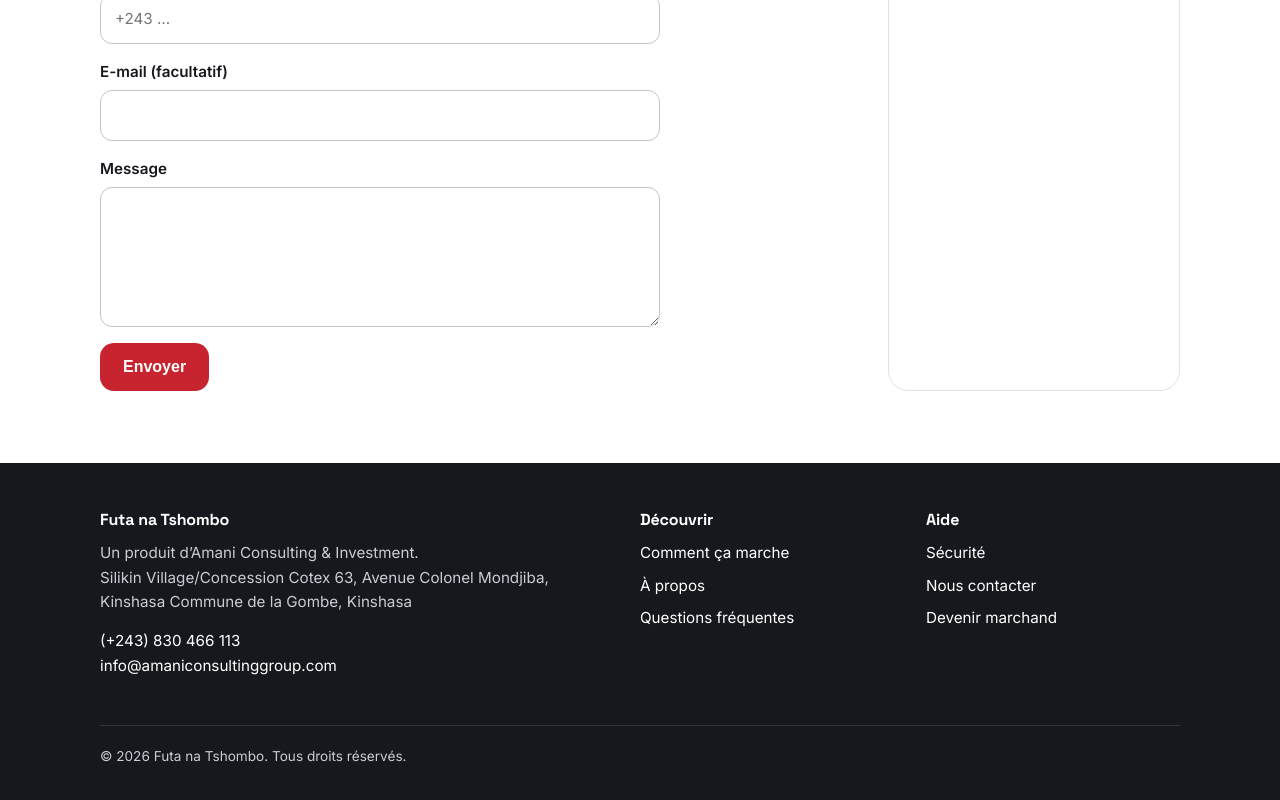
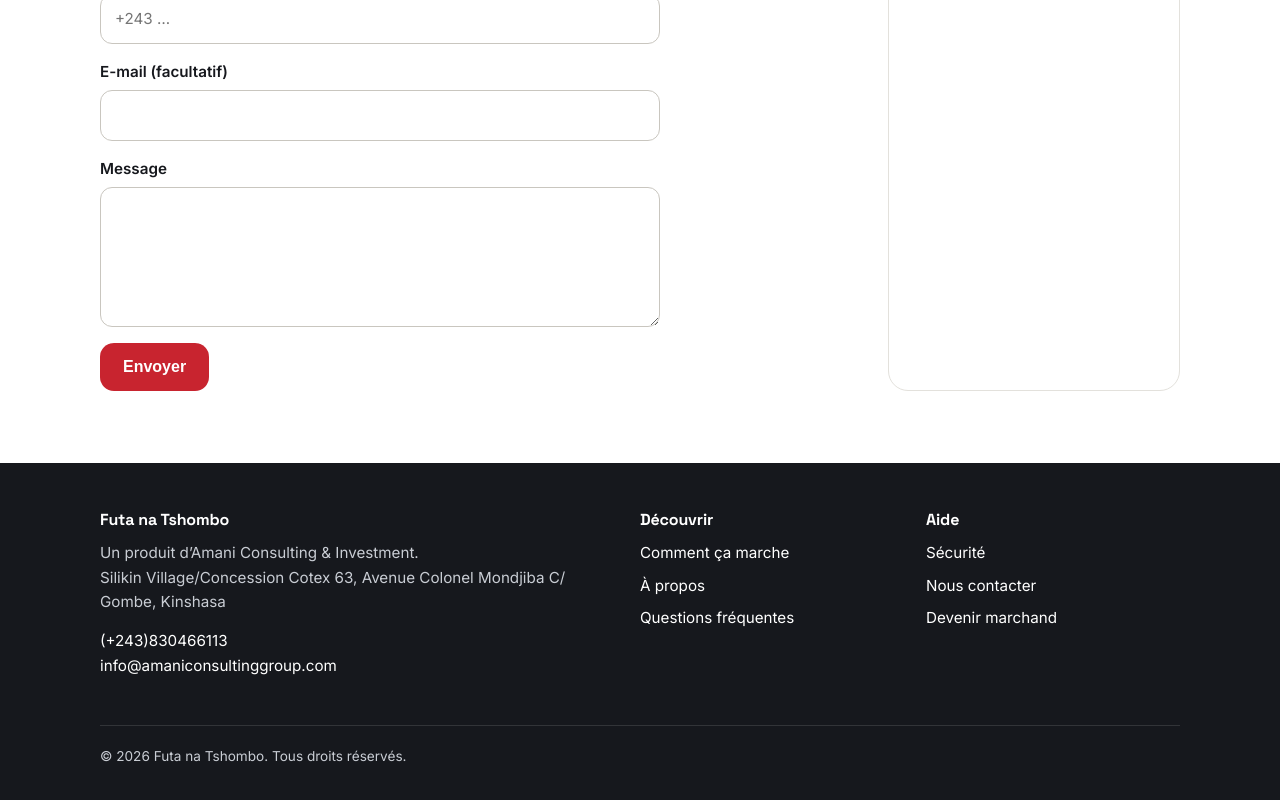
Before and after one commit to amaniconsulting-source/futanatshombo-core, a Next.js app: page /contact in a window 1280 px wide. Shown: the part 673-1473 px from the top of the page. Built offline with nearby package versions, Linux system fonts and the light colour scheme.

Commit message:
update footer

```diff
--- a/components/SiteFooter.tsx
+++ b/components/SiteFooter.tsx
@@ -10,10 +10,10 @@ export function SiteFooter() {
             <p>
               Un produit d’Amani Consulting &amp; Investment.
               <br />
-              Silikin Village/Concession Cotex 63, Avenue Colonel Mondjiba, Kinshasa Commune de la Gombe, Kinshasa
+              Silikin Village/Concession Cotex 63, Avenue Colonel Mondjiba C/ Gombe, Kinshasa
             </p>
             <p>
-              <a href="tel:+243830466113">(+243) 830 466 113</a>
+              <a href="tel:+243830466113">(+243)830466113</a>
               <br />
               <a href="mailto:info@amaniconsultinggroup.com">info@amaniconsultinggroup.com</a>
             </p>
```
